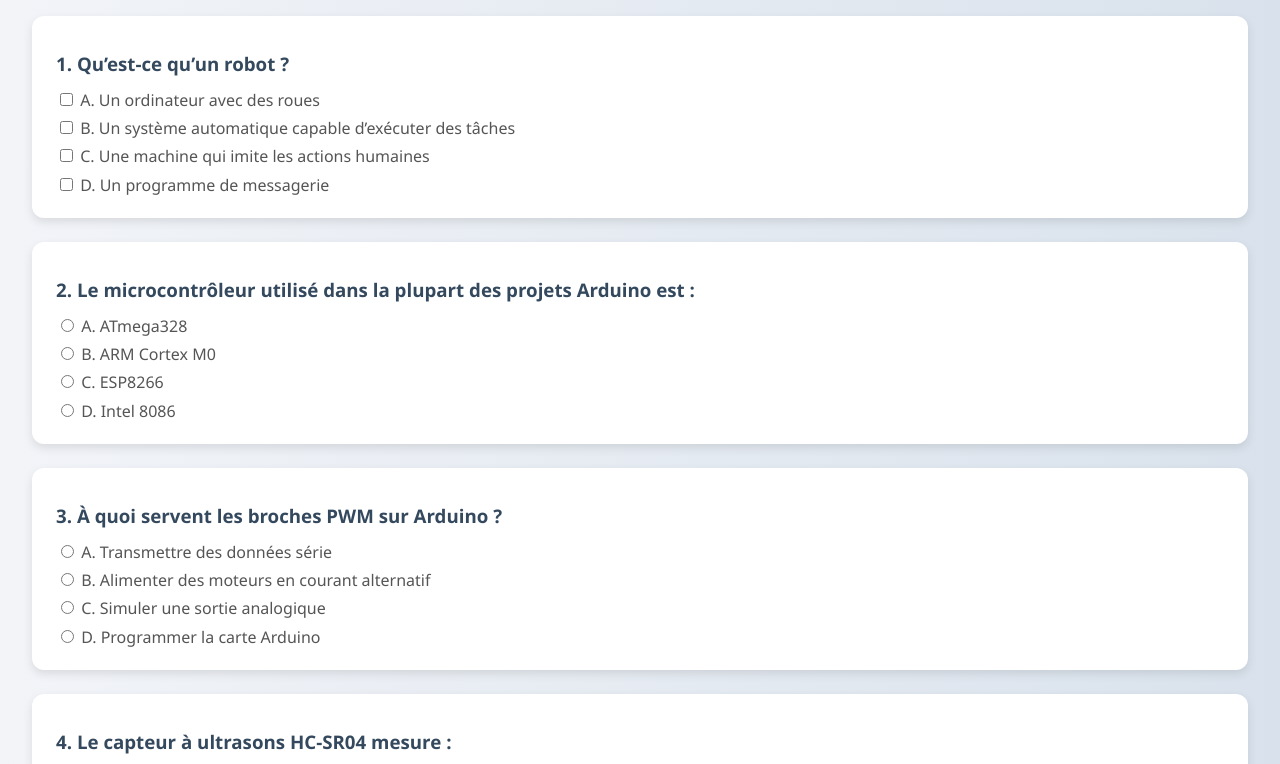
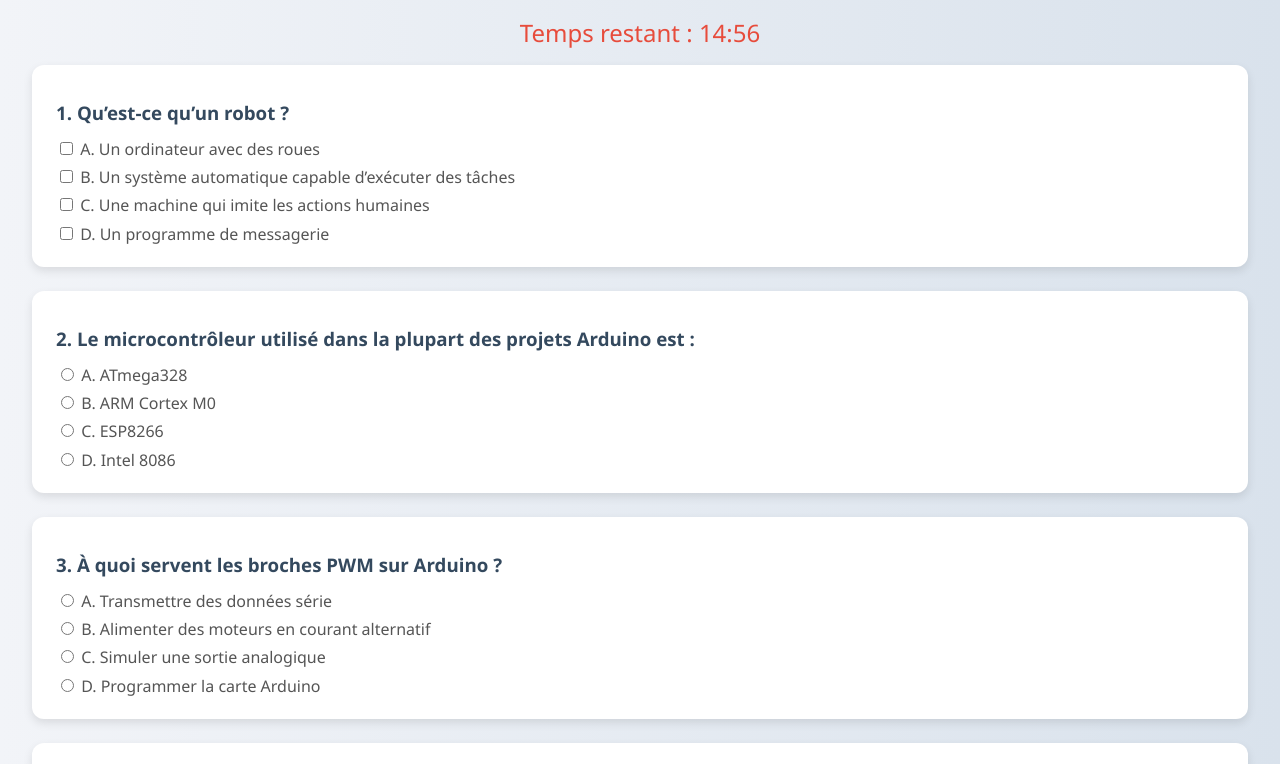
Before and after one commit to AgohChris/ALGOGIX, a plain HTML site: page index.html in a window 1280 px wide. Shown: the part 91-855 px from the top of the page. Drawn offline with Linux system fonts and the light colour scheme.

Commit message:
Auto-commit du : 04-04-2025 à 22:40:31

```diff
--- a/index.html
+++ b/index.html
@@ -8,6 +8,9 @@
 </head>
 <body>
   <h1>QCM de préparation Robotique ALGOGIX</h1>
+  <div id="timer" style="text-align: center; font-size: 1.5rem; color: #e74c3c; margin-bottom: 1rem;">
+    Temps restant : 15:00
+  </div>
   <form id="quizForm">
     <div class="question">
       <h3>1. Qu’est-ce qu’un robot ?</h3>
--- a/script.js
+++ b/script.js
@@ -81,3 +81,32 @@
   results.innerHTML = `<p>Tu as obtenu ${score} / 20. ${appreciation}</p>` +
     corrections.map(c => `<div class="correction">${c}</div>`).join("");
 }
+
+
+
+function startTimer(duration, display) {
+    let timer = duration, minutes, seconds;
+    const interval = setInterval(() => {
+      minutes = Math.floor(timer / 60);
+      seconds = timer % 60;
+
+      // Formatage des minutes et secondes
+      minutes = minutes < 10 ? "0" + minutes : minutes;
+      seconds = seconds < 10 ? "0" + seconds : seconds;
+
+      display.textContent = `Temps restant : ${minutes}:${seconds}`;
+
+      if (--timer < 0) {
+        clearInterval(interval);
+        alert("Temps écoulé ! Le quiz sera soumis automatiquement.");
+        submitQuiz(); // Appelle la fonction pour soumettre le quiz
+      }
+    }, 1000);
+  }
+
+  // Démarrer le compte à rebours de 15 minutes
+  window.onload = function () {
+    const timerDisplay = document.getElementById("timer");
+    const fifteenMinutes = 15 * 60; // 15 minutes en secondes
+    startTimer(fifteenMinutes, timerDisplay);
+  };
```
